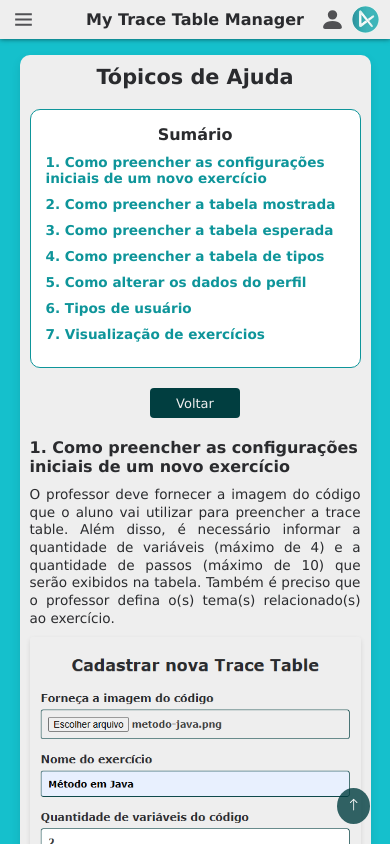
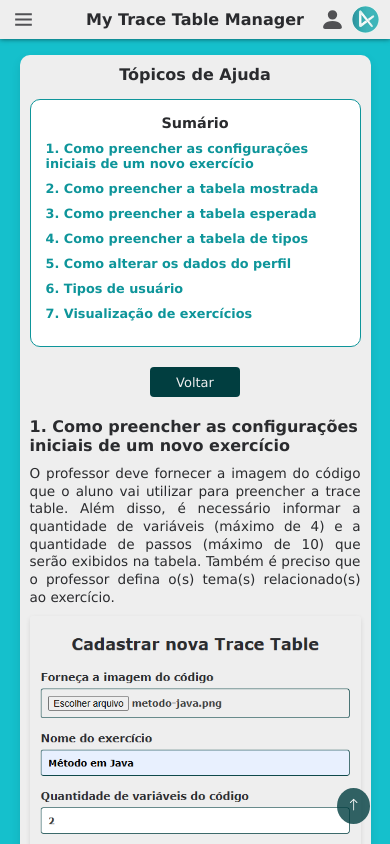
Before and after one commit to a4s-ufpb/My-Trace-Table-Manager, a React (Vite) app: page /#/help-page in a window 390 px wide. Shown: the top 844 px of the page. Built offline with nearby package versions, Linux system fonts and the light colour scheme.

Commit message:
Style: fazendo a responsividade da tela de ajuda

```diff
--- a/src/routes/HelpPage/index.jsx
+++ b/src/routes/HelpPage/index.jsx
@@ -22,10 +22,10 @@ export default function HelpPage() {
     return (
         <div className="background">
             <div className={styles.wrapper}>
-                <h2 className={styles.title}>Tópicos de Ajuda</h2>
+                <h2>Tópicos de Ajuda</h2>
 
                 <nav className={styles.summary}>
-                    <h2>Sumário</h2>
+                    <h4>Sumário</h4>
                     <ol className={styles.summaryList}>
                         <li><Link to="initial-settings" smooth={true} duration={500}>Como preencher as configurações iniciais de um novo exercício</Link></li>
                         <li><Link to="shown-table" smooth={true} duration={500}>Como preencher a tabela mostrada</Link></li>
--- a/src/routes/HelpPage/styles.module.css
+++ b/src/routes/HelpPage/styles.module.css
@@ -9,9 +9,8 @@
     margin: 1rem 0;
 }
 
-.title {
-    color: var(--primary-black);
-    margin-bottom: 20px;
+.wrapper h2 {
+    margin-bottom: 15px;
 }
 
 .summary {
@@ -20,11 +19,6 @@
     padding: 15px;
     border-radius: 10px;
     margin-bottom: 20px;
-}
-
-.summary h2 {
-    font-size: 20px;
-    margin-bottom: 10px;
 }
 
 .summaryList {
@@ -74,14 +68,6 @@
         padding: 20px;
     }
 
-    .title {
-        font-size: 1.8rem;
-    }
-
-    .summary h2 {
-        font-size: 1.5rem;
-    }
-
     .summaryList li {
         font-size: 1.2rem;
     }
@@ -91,10 +77,6 @@
 @media (max-width: 900px) {
     .wrapper {
         padding: 15px;
-    }
-
-    .summary h2 {
-        font-size: 1.3rem;
     }
 
     .summaryList li {
@@ -108,29 +90,13 @@
         padding: 10px;
     }
 
-    .title {
-        font-size: 1.5rem;
-    }
-
-    .summary h2 {
-        font-size: 1.2rem;
-    }
-
     .summaryList li {
         font-size: 0.9rem;
     }
 }
 
 @media (max-width: 400px) {
-    .title {
-        font-size: 1.3rem;
-    }
-
-    .summary h2 {
-        font-size: 1rem;
-    }
-
     .summaryList li {
-        font-size: 0.85rem;
+        font-size: 0.80rem;
     }
 }
```
